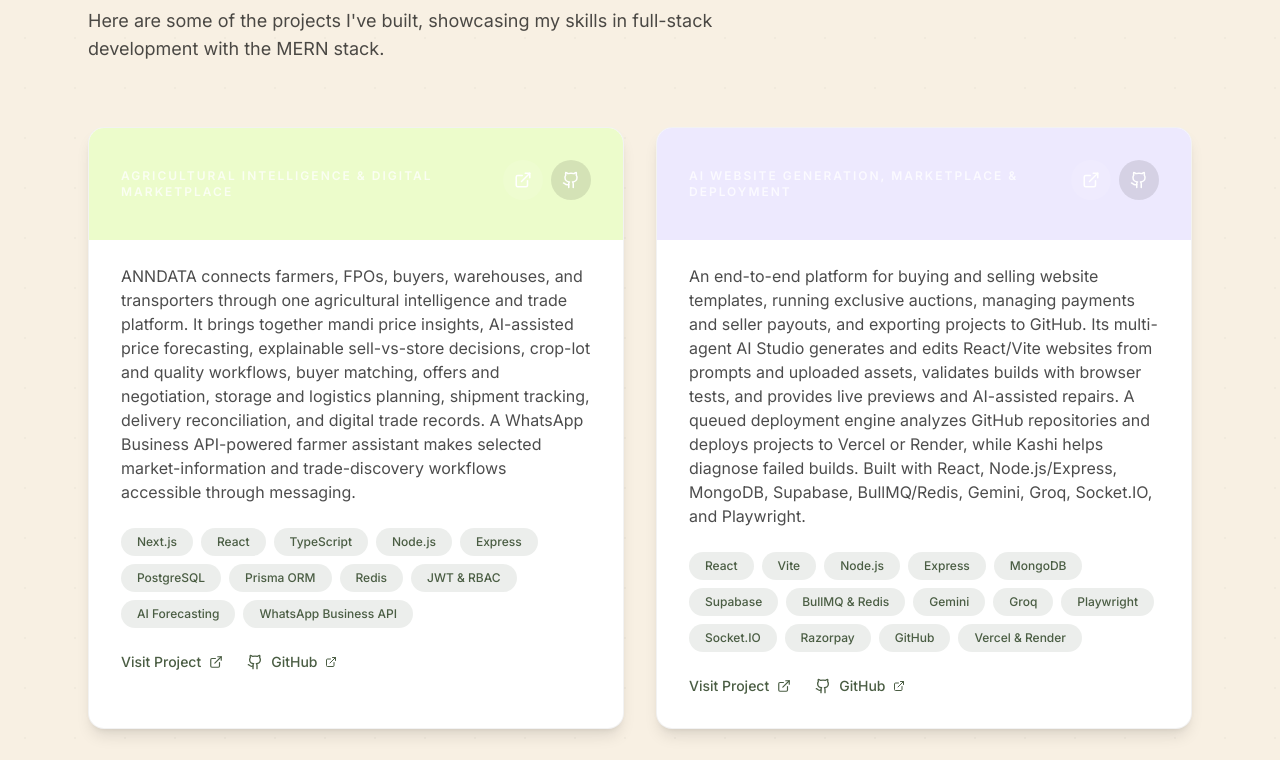
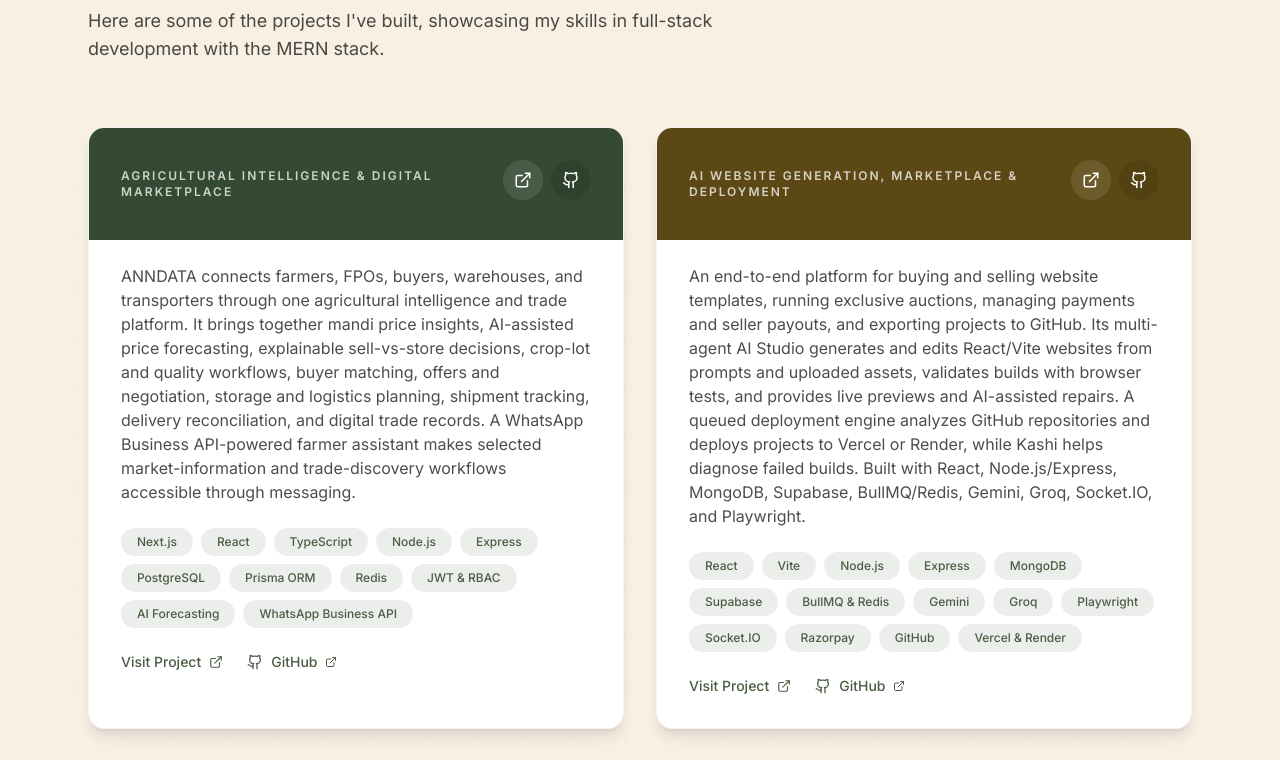
Before and after one commit to RitikPuranik/Portfolio, a React (Vite) app: page / in a window 1280 px wide. Shown: the part 3749-4509 px from the top of the page. Built offline with nearby package versions, Linux system fonts and the light colour scheme; a web font is replaced by a local one.

Commit message:
Update project banners to darker forest and golden theme colors

```diff
--- a/src/sections/ProjectsSection.tsx
+++ b/src/sections/ProjectsSection.tsx
@@ -9,43 +9,43 @@ gsap.registerPlugin(ScrollTrigger);
 
 const projects = [
   {
-    color: 'bg-lime-100',
+    color: 'bg-[#344A32]',
     tech: 'Agricultural Intelligence & Digital Marketplace',
     link: 'https://anndata-jet.vercel.app/',
     github: 'https://github.com/RitikPuranik/Anndata',
     description:
       'ANNDATA connects farmers, FPOs, buyers, warehouses, and transporters through one agricultural intelligence and trade platform. It brings together mandi price insights, AI-assisted price forecasting, explainable sell-vs-store decisions, crop-lot and quality workflows, buyer matching, offers and negotiation, storage and logistics planning, shipment tracking, delivery reconciliation, and digital trade records. A WhatsApp Business API-powered farmer assistant makes selected market-information and trade-discovery workflows accessible through messaging.',
     tags: ['Next.js', 'React', 'TypeScript', 'Node.js', 'Express', 'PostgreSQL', 'Prisma ORM', 'Redis', 'JWT & RBAC', 'AI Forecasting', 'WhatsApp Business API'],
-    color: 'bg-lime-100',
+    color: 'bg-[#344A32]',
   },
   {
-    color: 'bg-violet-100',
+    color: 'bg-[#5C4814]',
     tech: 'AI Website Generation, Marketplace & Deployment',
     link: 'https://dev-drop-gamma.vercel.app',
     github: 'https://github.com/RitikPuranik/DevDrop',
     description:
       'An end-to-end platform for buying and selling website templates, running exclusive auctions, managing payments and seller payouts, and exporting projects to GitHub. Its multi-agent AI Studio generates and edits React/Vite websites from prompts and uploaded assets, validates builds with browser tests, and provides live previews and AI-assisted repairs. A queued deployment engine analyzes GitHub repositories and deploys projects to Vercel or Render, while Kashi helps diagnose failed builds. Built with React, Node.js/Express, MongoDB, Supabase, BullMQ/Redis, Gemini, Groq, Socket.IO, and Playwright.',
     tags: ['React', 'Vite', 'Node.js', 'Express', 'MongoDB', 'Supabase', 'BullMQ & Redis', 'Gemini', 'Groq', 'Playwright', 'Socket.IO', 'Razorpay', 'GitHub', 'Vercel & Render'],
-    color: 'bg-violet-100',
+    color: 'bg-[#5C4814]',
   },
   {
-    color: 'bg-sky-100',
+    color: 'bg-[#3E4A35]',
     tech: 'Online Course Enrollment Platform',
     link: 'https://codewavesolution.in',
     description:
       'Developed a scalable MERN-stack platform for online and offline coding courses with responsive frontend interfaces using React.js and Tailwind CSS and designed REST APIs using Node.js and Express.js with MongoDB integration.',
     tags: ['React', 'Vite', 'Material UI', 'Tailwind CSS', 'Node.js', 'Express 5', 'MongoDB', 'Supabase', 'Google OAuth', 'AI Chatbot', 'Socket.IO'],
-    color: 'bg-sky-100',
+    color: 'bg-[#3E4A35]',
   },
   {
-    color: 'bg-rose-100',
+    color: 'bg-[#6A4B16]',
     tech: 'Social Food Discovery & Sharing Platform',
     link: 'https://food-app-nine-liard.vercel.app/',
     github: 'https://github.com/RitikPuranik/FoodGram',
     description:
       'Developed a full-stack MERN social media application dedicated to helping foodies discover local food vendors through engaging visual content. Built reels, follow systems, saved posts, and comments with secure JWT-based authentication for distinct user and vendor profiles, plus Framer Motion, Tailwind CSS, and ImageKit-backed media uploads.',
     tags: ['React 19', 'Vite', 'React Router', 'Tailwind CSS', 'Framer Motion', 'Node.js', 'Express 5', 'MongoDB & Mongoose', 'JWT Auth', 'ImageKit', 'Multer'],
-    color: 'bg-rose-100',
+    color: 'bg-[#6A4B16]',
   },
 ];
 
```
